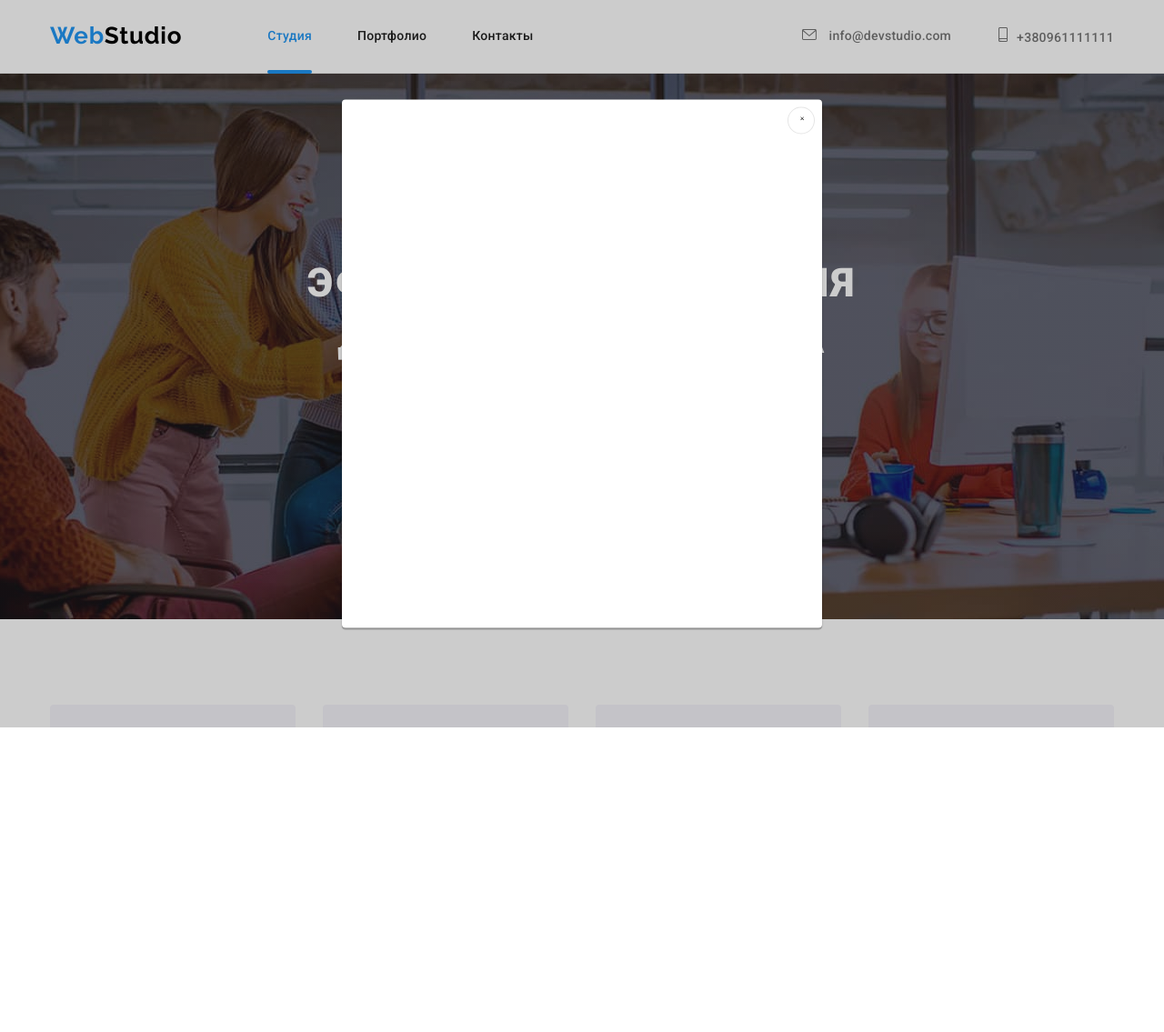
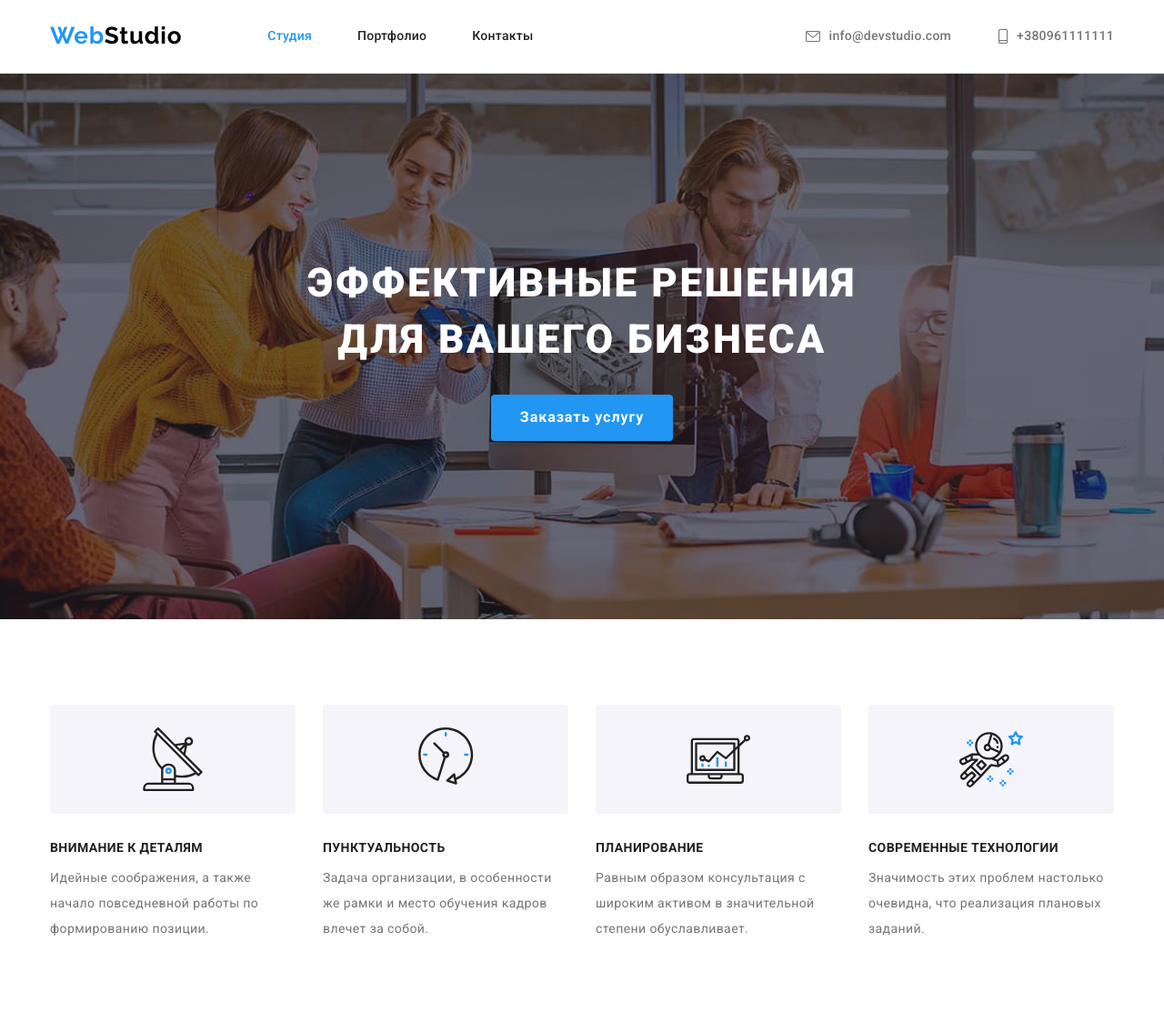
Before and after one commit to Tasha1003Natasha/study_assignments, a web app: file goit-markup-hw-05/index.html in a window 1280 px wide. Shown: the top 1135 px of the page at 91% size. Before the commit the page ends 800 px from the top, so only its background shows below. Run offline with its HTML, style and script files only (its server is not run), Linux system fonts and the light colour scheme.

Commit message:
Линия

```diff
--- a/goit-markup-hw-05/css/styles.css
+++ b/goit-markup-hw-05/css/styles.css
@@ -110,8 +111,9 @@ footer .logo span {
 .contacts-link:focus {
  color: var(--logo-color-web);
 }
- /* Линия */
-.current::after {
+
+/* Линия */
+current::after {
     position: absolute;
     border-radius: 2px;
     display: block;
@@ -141,6 +142,7 @@ footer .logo span {
 
 
 .contacts-link {
+ display: flex;
  color: var(--text-color);
  font-weight: 500;
  font-size: 14px;
@@ -148,6 +150,7 @@ footer .logo span {
  list-style: none;
  text-decoration: none;
  letter-spacing: 0.02em;
+ align-items: center;
 }
 
 /*  Иконки */
@@ -156,7 +159,7 @@ footer .logo span {
     display: inline-block;
     fill:currentColor;
     margin-right: 10px;
-
+    align-items: baseline;
 }
 
 
@@ -222,57 +225,6 @@ footer .logo span {
     background-color:#188CE8;
 }
 
-
-/* Модальное окно */
-
-/* Подложка  */
-.backdrop {
-    position: fixed;
-    top: 0;
-    left: 50%;
-    transform: translateX(-50%);
-
-
-    width: 100%;
-    height: 100%;
-
-    background-color: rgba(0, 0, 0, 0.2);
-}
-
-/* Окно */
-
-.modal {
-    position: absolute;
-
-    top: 50%;
-    left: 50%;
-    transform: translate(-50%,-50%);
-
-    width: 528px;
-    min-height: 581px;
-
-    background-color: var(--page-color);
-    box-shadow: 0px 1px 3px rgba(0, 0, 0, 0.12), 0px 1px 1px rgba(0, 0, 0, 0.14), 0px 2px 1px rgba(0, 0, 0, 0.2);
-    border-radius: 4px;
-}
-
-/* Крестик */
-.modal-close-button {
-    position: absolute;
-    background-color: var(--page-color);
-    border: 1px solid rgba(0, 0, 0, 0.1);
-    top: 8px;
-    right: 8px;
-    border-radius: 50%;
-    width: 30px;
-    height: 30px;
-}
-
-.modal-close-icon {
-    padding: 6px;
-}
-
-
 /* Загаловки h3 */
 .title-text {
     margin-top: 0;
@@ -312,18 +264,16 @@ footer .logo span {
 
 /* Иконки */
 .title-text-icon {
+    display: flex;
+    justify-content:center;
+    align-items: center;
     margin-bottom: 30px;
     width: 270px;
     height: 120px;
     background-color: #F5F4FA;
     border-radius: 4px;
-    text-align: center;
 }
 
-.text-icon {
-    margin-top: 25px;
-    margin-bottom: 25px;
-}
 
 /* Скрытый заголовок */
 .visually-hidden {
--- a/goit-markup-hw-05/index.html
+++ b/goit-markup-hw-05/index.html
@@ -53,22 +53,7 @@
             <div class="conteiner">
             <h1 class="title">Эффективные решения для вашего бизнеса</h1>
             <button class="title-button" type="button">Заказать услугу</button>
-
-<!-- Модальное окно -->
-                 <div class="backdrop">
-                   <form class="modal">
-
-                    <button class="modal-close-button">
-                      <svg class="modal-close-icon" width="18" height="18">
-                      <use href="./images/icons.svg#icon-close-black-18dp-2-1"></use></svg>
-                    </button>
-
-                   </form>
-
-                </div>
-
         </div>
-
 
     </section>
 
```
Also changed, not shown: other parts of goit-markup-hw-05/css/styles.css (+21 -14 lines), other parts of goit-markup-hw-05/index.html (+23 -17 lines), goit-markup-hw-05/images/icons.svg.
